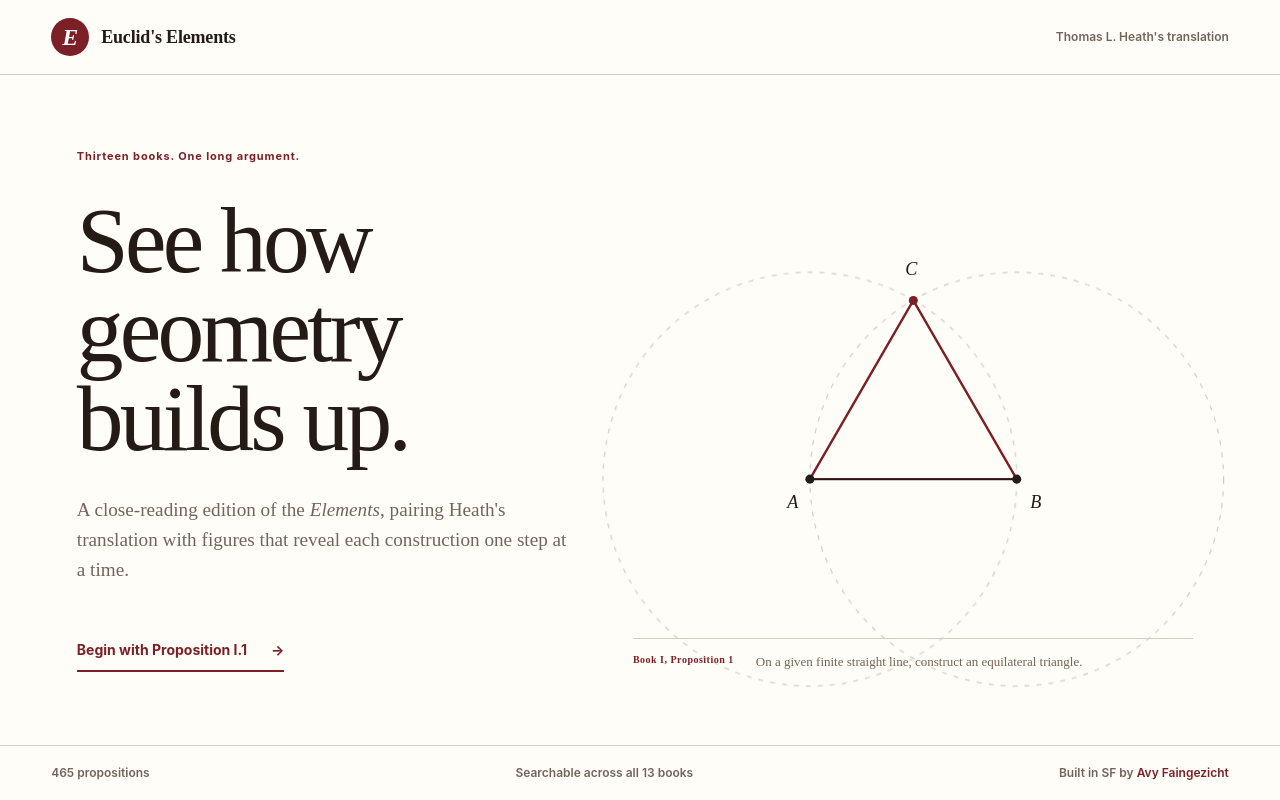
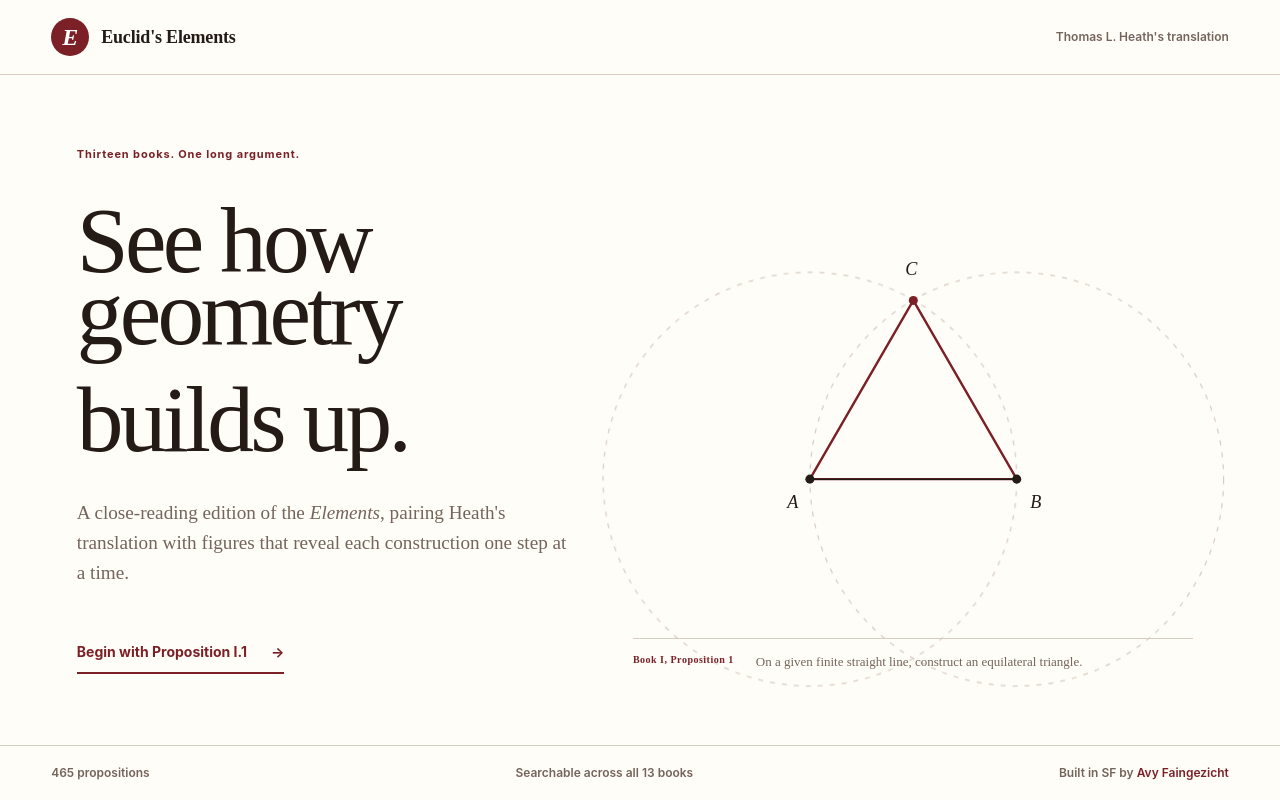
Before and after one commit to avyfain/euclid, a Next.js app: page / in a window 1280 px wide. Built offline with nearby package versions, Linux system fonts and the light colour scheme.

Commit message:
Refine hero title spacing

```diff
--- a/app/EuclidExperience.tsx
+++ b/app/EuclidExperience.tsx
@@ -21,7 +21,11 @@ function EuclidCover({ onEnter }: { onEnter: () => void }) {
       <section className="cover-hero" aria-labelledby="cover-title">
         <div className="cover-introduction">
           <p className="cover-declaration">Thirteen books. One long argument.</p>
-          <h1 id="cover-title">See how geometry builds up.</h1>
+          <h1 id="cover-title" aria-label="See how geometry builds up.">
+            <span className="cover-title-line">See how</span>
+            <span className="cover-title-line">geometry</span>
+            <span className="cover-title-line">builds up.</span>
+          </h1>
           <p className="cover-summary">
             A close-reading edition of the <em>Elements</em>, pairing Heath&apos;s
             translation with figures that reveal each construction one step at a time.
--- a/app/globals.css
+++ b/app/globals.css
@@ -139,8 +139,19 @@ a {
   font-size: clamp(58px, 7.3vw, 96px);
   font-weight: 500;
   letter-spacing: -0.04em;
-  line-height: 0.95;
-  text-wrap: balance;
+  line-height: 1;
+}
+
+.cover-title-line {
+  display: block;
+}
+
+.cover-title-line:nth-child(2) {
+  margin-top: -0.23em;
+}
+
+.cover-title-line:nth-child(3) {
+  margin-top: 0.14em;
 }
 
 .cover-summary {
```
Also changed, not shown: 1 other file (tests, documents, lock files or other folders).
